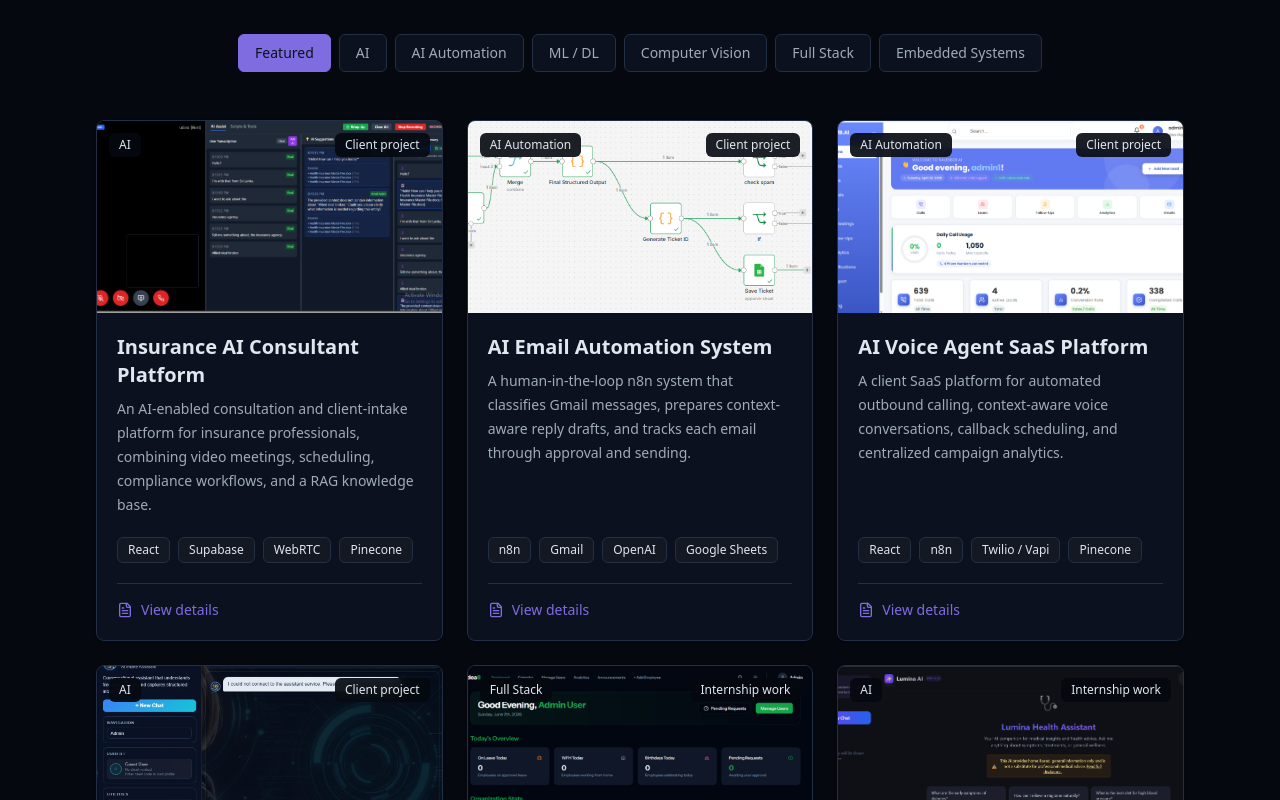
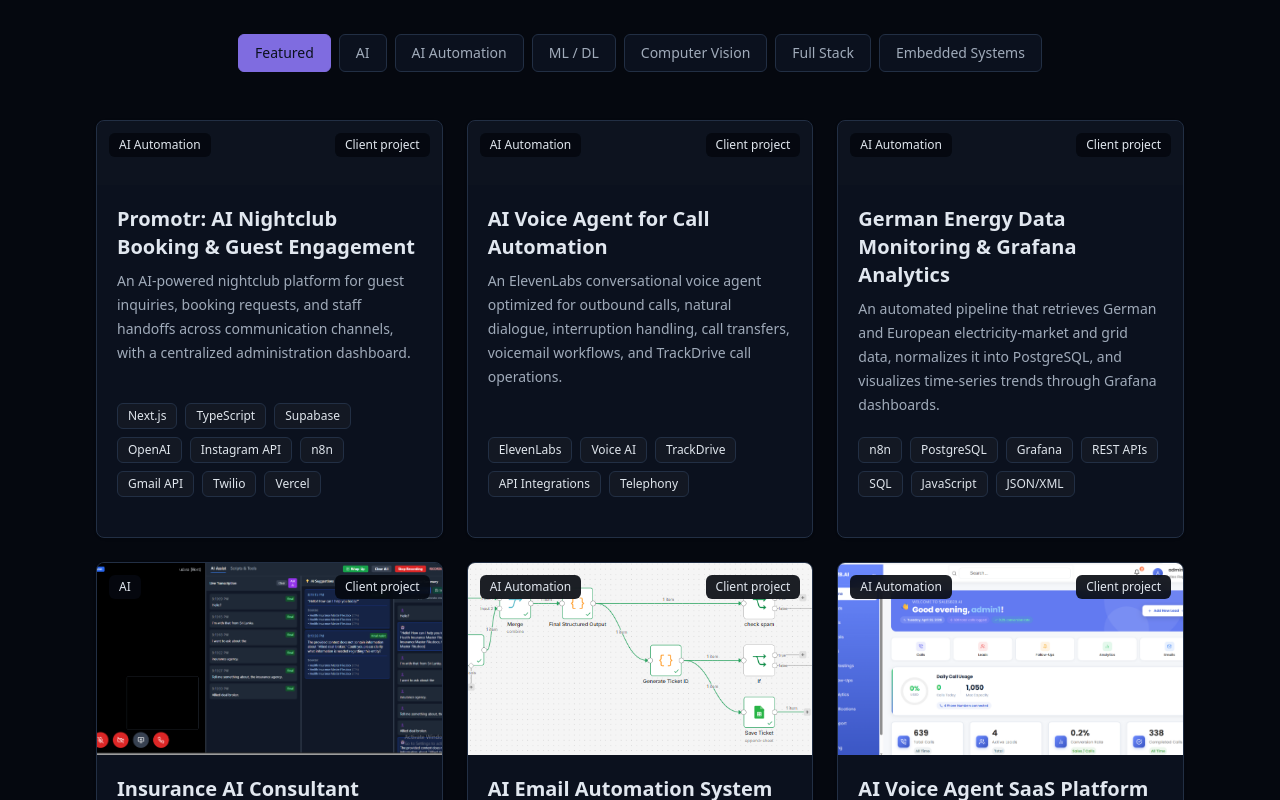
Before and after one commit to UdaraChamidu/My-Portfolio, a React (Vite) app: page / in a window 1280 px wide. Shown: the part 1960-2760 px from the top of the page. Built offline with nearby package versions, Linux system fonts and the light colour scheme.

Commit message:
update: projects

```diff
--- a/src/components/ProjectsSection.jsx
+++ b/src/components/ProjectsSection.jsx
@@ -16,6 +16,55 @@ import { projectDetails } from "@/data/projectDetails";
 import { ProjectDetailsModal } from "@/components/ProjectDetailsModal";
 
 const projects = [
+  {
+    id: "promotr-nightclub-ai",
+    title: "Promotr: AI Nightclub Booking & Guest Engagement",
+    description:
+      "An AI-powered nightclub platform for guest inquiries, booking requests, and staff handoffs across communication channels, with a centralized administration dashboard.",
+    tags: ["Next.js", "TypeScript", "Supabase", "OpenAI", "Instagram API", "n8n", "Gmail API", "Twilio", "Vercel"],
+    category: "AI Automation",
+    workType: "Client project",
+    featured: true,
+  },
+  {
+    id: "elevenlabs-lauren-voice-agent",
+    title: "AI Voice Agent for Call Automation",
+    description:
+      "An ElevenLabs conversational voice agent optimized for outbound calls, natural dialogue, interruption handling, call transfers, voicemail workflows, and TrackDrive call operations.",
+    tags: ["ElevenLabs", "Voice AI", "TrackDrive", "API Integrations", "Telephony"],
+    category: "AI Automation",
+    workType: "Client project",
+    featured: true,
+  },
+  {
+    id: "german-energy-data-automation",
+    title: "German Energy Data Monitoring & Grafana Analytics",
+    description:
+      "An automated pipeline that retrieves German and European electricity-market and grid data, normalizes it into PostgreSQL, and visualizes time-series trends through Grafana dashboards.",
+    tags: ["n8n", "PostgreSQL", "Grafana", "REST APIs", "SQL", "JavaScript", "JSON/XML"],
+    category: "AI Automation",
+    workType: "Client project",
+    featured: true,
+  },
+  {
+    id: "linkedin-ai-publishing-automation",
+    title: "AI LinkedIn Content Creation & Publishing Automation",
+    description:
+      "A Make.com workflow connecting Telegram topic selection, AI post drafting, human approval, image generation, and LinkedIn publication.",
+    tags: ["Make.com", "Telegram", "OpenAI", "LinkedIn", "Image Generation", "Webhooks"],
+    category: "AI Automation",
+    featured: false,
+  },
+  {
+    id: "quickbooks-cloudy-ai-mcp",
+    title: "QuickBooks & Cloudy AI MCP Integration",
+    description:
+      "Integration work connecting QuickBooks and Cloudy AI through Model Context Protocol and accounting APIs to support AI-connected accounting workflows.",
+    tags: ["MCP", "QuickBooks", "Cloudy AI", "APIs", "AI Tool Integration"],
+    category: "AI Automation",
+    workType: "Client project",
+    featured: false,
+  },
   {
     id: "insurance-ai-consultant",
     title: "Insurance AI Consultant Platform",
@@ -405,7 +454,13 @@ export const ProjectsSection = () => {
               key={project.id}
               className="surface-card surface-card-interactive group flex h-full flex-col overflow-hidden"
             >
-              <div className="relative h-48 overflow-hidden bg-secondary/20">
+              <div
+                className={cn(
+                  "relative overflow-hidden bg-secondary/20",
+                  project.image ? "h-48" : "h-16"
+                )}
+              >
+                {project.image && (
                 <img
                   src={project.image}
                   alt={`${project.title} project preview`}
@@ -414,12 +469,15 @@ export const ProjectsSection = () => {
                   width="640"
                   height="360"
                 />
+                )}
                 <span className="absolute left-3 top-3 rounded-md bg-background/90 px-2.5 py-1 text-xs font-medium text-foreground backdrop-blur-sm">
                   {project.category}
                 </span>
+                {project.workType && (
                 <span className="absolute right-3 top-3 rounded-md bg-background/90 px-2.5 py-1 text-xs font-medium text-foreground backdrop-blur-sm">
                   {project.workType}
                 </span>
+                )}
               </div>
 
               <div className="p-5 flex flex-1 flex-col text-left">
```
Also changed, not shown: public/projects/case-studies/promotr/1.jpg (added), public/projects/case-studies/promotr/2.jpg (added).
